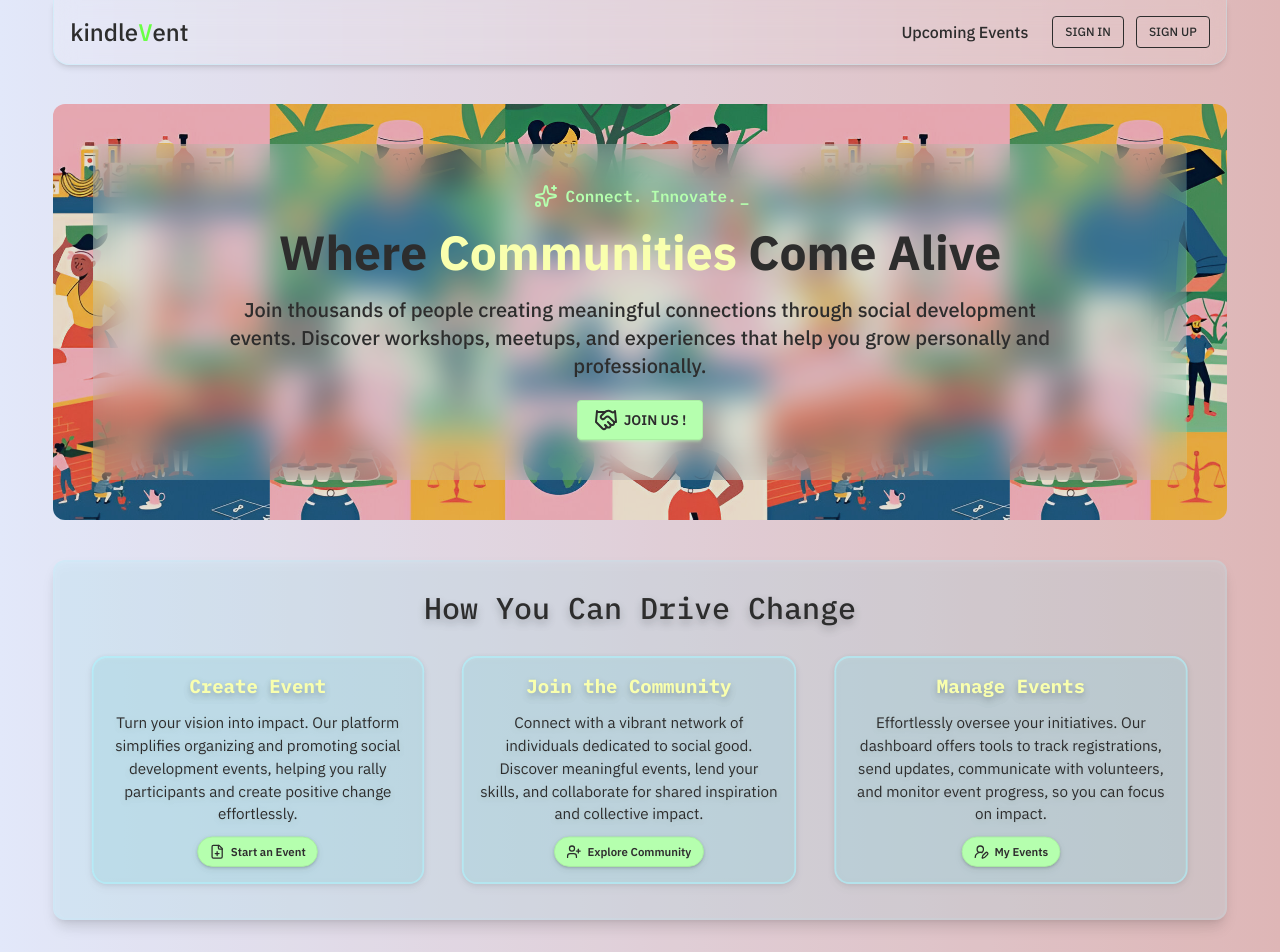
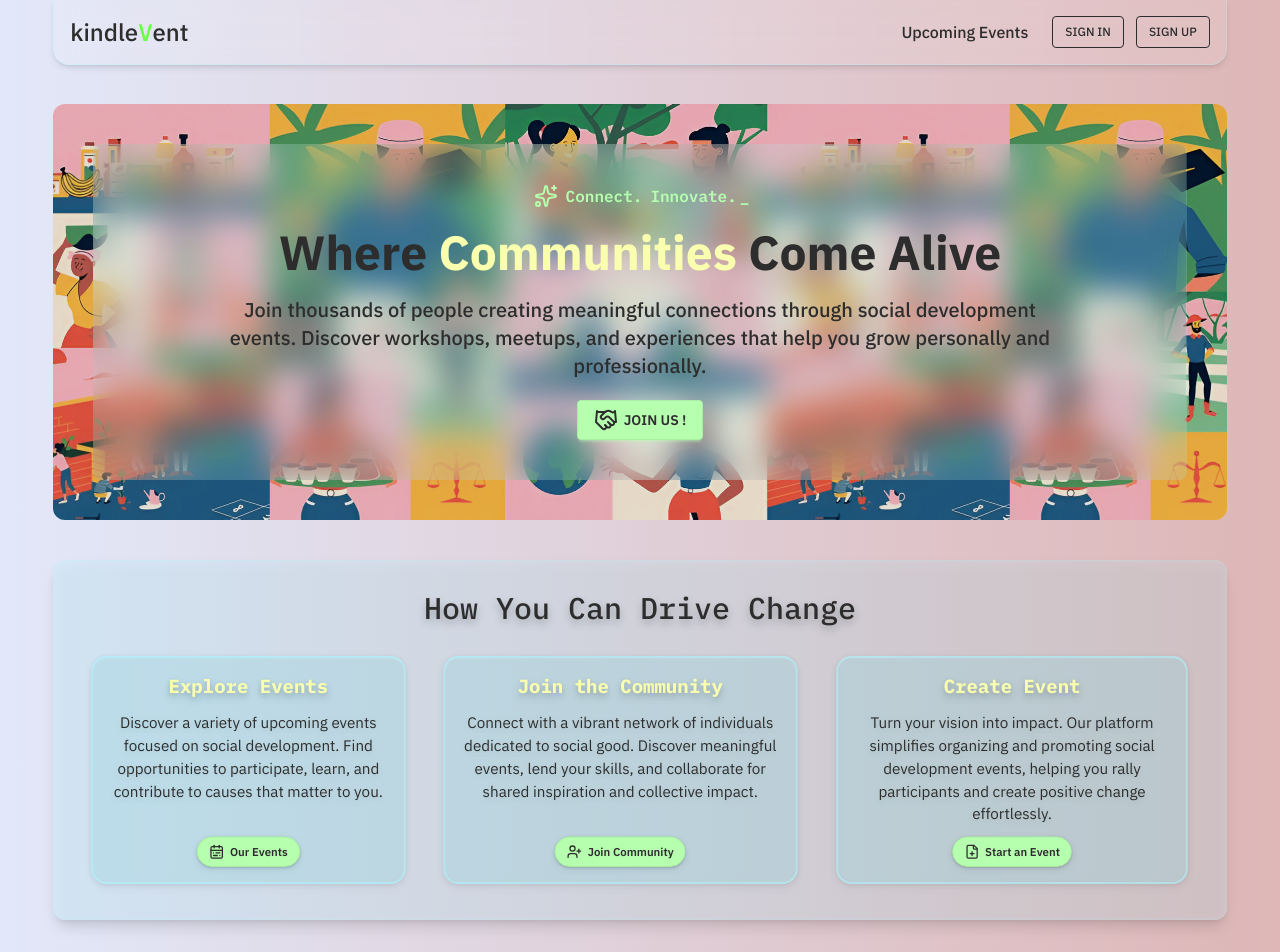
Before and after one commit to code-shams/kindleVent-client-a11-ph, a React (Vite) app: page / in a window 1280 px wide. Shown: the top 952 px of the page. Built offline with nearby package versions, Linux system fonts and the light colour scheme; no server answers.

Commit message:
Updated Feature Cards

```diff
--- a/package.json
+++ b/package.json
@@ -13,6 +13,7 @@
     "@tailwindcss/vite": "^4.1.8",
     "axios": "^1.9.0",
     "daisyui": "^5.0.43",
+    "date-fns": "^4.1.0",
     "firebase": "^11.9.0",
     "lottie-react": "^2.4.1",
     "lucide-react": "^0.514.0",
--- a/src/pages/EventPages/Upcoming.jsx
+++ b/src/pages/EventPages/Upcoming.jsx
@@ -1,8 +1,14 @@
 import { useLoaderData } from "react-router";
+import { format } from "date-fns";
 
 const Upcoming = () => {
     const eventData = useLoaderData();
     console.log(eventData);
+    // for (const event of eventData) {
+    //     const isoDate = new Date(event.eventDate);
+    //     const formatted = format(isoDate, "dd/MM/yyyy");
+    //     console.log(formatted);
+    // }
     return <div>Upcoming</div>;
 };
 
--- a/src/pages/Home/Features.jsx
+++ b/src/pages/Home/Features.jsx
@@ -1,4 +1,4 @@
-import { UserPlus, UserRoundPen, FilePlus } from "lucide-react";
+import { UserPlus, FilePlus, CalendarRange } from "lucide-react";
 import React from "react";
 import { Link } from "react-router";
 
@@ -11,6 +11,43 @@ const Features = () => {
             {/* Cards */}
             <section className="flex flex-col md:flex-row gap-1 md:gap-5 md:justify-between pt-3  md:pt-6">
                 {/* CARD1 */}
+                <div className="flex flex-col gap-3 bg-secondary/30 drop-shadow-sm border-2 border-secondary/50 p-4 text-center rounded-2xl scale-95 hover:scale-100 transition-all duration-500">
+                    <h1 className="sec-font text-lg md:text-xl font-bold text-accent drop-shadow-lg">
+                        Explore Events
+                    </h1>
+                    <p className="text-sm md:text-base pb-2 md:pb-0">
+                        Discover a variety of upcoming events focused on social
+                        development. Find opportunities to participate, learn,
+                        and contribute to causes that matter to you.
+                    </p>
+                    <Link
+                        to="event/upcoming"
+                        className="mt-auto btn btn-primary btn-xs md:btn-sm hover:bg-accent hover:border-none transition-all duration-300 shadow-sm w-max mx-auto rounded-full"
+                    >
+                        <CalendarRange className="size-4" />
+                        Our Events
+                    </Link>
+                </div>
+                {/* card2 */}
+                <div className="flex flex-col gap-3 bg-secondary/30 drop-shadow-sm border-2 border-secondary/50 p-4 text-center rounded-2xl scale-95 hover:scale-100 transition-all duration-500">
+                    <h1 className="sec-font text-lg md:text-xl font-bold text-accent drop-shadow-lg">
+                        Join the Community
+                    </h1>
+                    <p className="text-sm md:text-base pb-2 md:pb-0">
+                        Connect with a vibrant network of individuals dedicated
+                        to social good. Discover meaningful events, lend your
+                        skills, and collaborate for shared inspiration and
+                        collective impact.
+                    </p>
+                    <Link
+                        to="/sign-in"
+                        className="mt-auto btn btn-primary btn-xs md:btn-sm hover:bg-accent hover:border-none transition-all duration-300 shadow-sm w-max mx-auto rounded-full"
+                    >
+                        <UserPlus className="size-4" />
+                        Join Community
+                    </Link>
+                </div>
+                {/* card3 */}
                 <div className="flex flex-col gap-1 md:gap-3 bg-secondary/30 drop-shadow-sm border-2 border-secondary/50 p-4 text-center rounded-2xl scale-95 hover:scale-100 transition-all duration-500">
                     <h1 className="sec-font text-lg md:text-xl font-bold text-accent drop-shadow-lg">
                         Create Event
@@ -21,43 +58,12 @@ const Features = () => {
                         helping you rally participants and create positive
                         change effortlessly.
                     </p>
-                    <Link className="mt-auto btn btn-primary btn-xs md:btn-sm hover:bg-accent hover:border-none transition-all duration-300 shadow-sm w-max mx-auto rounded-full">
-                        <FilePlus className="size-4"/>
+                    <Link
+                        to="event/create"
+                        className="mt-auto btn btn-primary btn-xs md:btn-sm hover:bg-accent hover:border-none transition-all duration-300 shadow-sm w-max mx-auto rounded-full"
+                    >
+                        <FilePlus className="size-4" />
                         Start an Event
-                    </Link>
-                </div>
-                {/* card2 */}
-
-                <div className="flex flex-col gap-3 bg-secondary/30 drop-shadow-sm border-2 border-secondary/50 p-4 text-center rounded-2xl scale-95 hover:scale-100 transition-all duration-500">
-                    <h1 className="sec-font text-lg md:text-xl font-bold text-accent drop-shadow-lg">
-                        Join the Community
-                    </h1>
-                    <p className="text-sm md:text-base pb-2 md:pb-0">
-                        Connect with a vibrant network of individuals dedicated
-                        to social good. Discover meaningful events, lend your
-                        skills, and collaborate for shared inspiration and
-                        collective impact.
-                    </p>
-                    <Link className="mt-auto btn btn-primary btn-xs md:btn-sm hover:bg-accent hover:border-none transition-all duration-300 shadow-sm w-max mx-auto rounded-full">
-                        <UserPlus className="size-4" />
-                        Explore Community
-                    </Link>
-                </div>
-
-                {/* card3 */}
-                <div className="flex flex-col gap-3 bg-secondary/30 drop-shadow-sm border-2 border-secondary/50 p-4 text-center rounded-2xl scale-95 hover:scale-100 transition-all duration-500">
-                    <h1 className="sec-font text-lg md:text-xl font-bold text-accent drop-shadow-lg">
-                        Manage Events
-                    </h1>
-                    <p className="text-sm md:text-base pb-2 md:pb-0">
-                        Effortlessly oversee your initiatives. Our dashboard
-                        offers tools to track registrations, send updates,
-                        communicate with volunteers, and monitor event progress,
-                        so you can focus on impact.
-                    </p>
-                    <Link className="mt-auto btn btn-primary btn-xs md:btn-sm hover:bg-accent hover:border-none transition-all duration-300 shadow-sm w-max mx-auto rounded-full">
-                        <UserRoundPen className="size-4" />
-                        My Events
                     </Link>
                 </div>
             </section>
```
Also changed, not shown: 1 other file (tests, documents, lock files or other folders).
